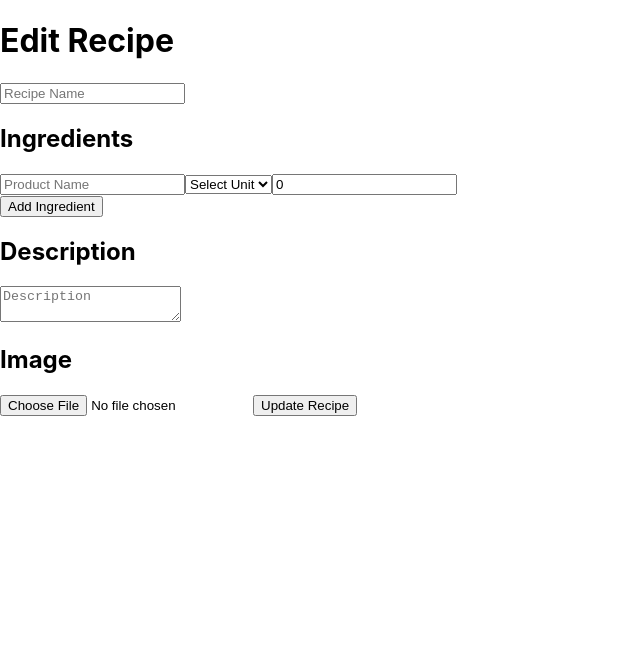
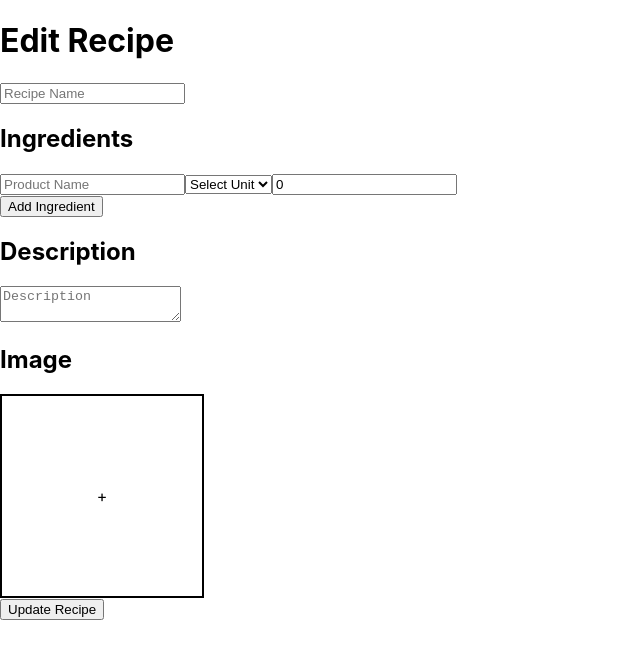
Before and after one commit to anna-zagrebelnaya/recipes-frontend, a React (Create React App) app: page /edit/1 in a window 1280 px wide. Shown: the top 658 px of the page, without its empty margins (0-640 px from the left). Built offline with nearby package versions, Linux system fonts and the light colour scheme; no server answers.

Commit message:
Fix image

```diff
--- a/src/components/AddRecipe.js
+++ b/src/components/AddRecipe.js
@@ -45,6 +45,10 @@ function AddRecipe() {
     setImage(e.target.files[0]);
   };
 
+  const handleImageClick = () => {
+    document.getElementById('fileInput').click();
+  };
+
   const handleSubmit = () => {
     const formData = new FormData();
     formData.append('recipe', new Blob([JSON.stringify({
@@ -57,7 +61,7 @@ function AddRecipe() {
     })], {
       type: 'application/json'
     }));
-    if (image) {
+    if (image && image instanceof File) {
       formData.append('image', image);
     }
 
@@ -128,7 +132,34 @@ function AddRecipe() {
         onChange={e => setDescription(e.target.value)}
       />
       <h2>Image</h2>
-      <input type="file" onChange={handleImageChange} />
+      <div
+        style={{
+          width: '200px',
+          height: '200px',
+          border: '2px solid #000',
+          display: 'flex',
+          justifyContent: 'center',
+          alignItems: 'center',
+          cursor: 'pointer'
+        }}
+        onClick={handleImageClick}
+      >
+        {image ? (
+          image instanceof File ? (
+            <img src={URL.createObjectURL(image)} alt="Recipe" style={{ maxWidth: '100%', maxHeight: '100%' }} />
+          ) : (
+            <img src={"/uploads/"+image} alt="Recipe" style={{ maxWidth: '100%', maxHeight: '100%' }} />
+          )
+        ) : (
+          <span>+</span>
+        )}
+      </div>
+      <input
+        type="file"
+        id="fileInput"
+        style={{ display: 'none' }}
+        onChange={handleImageChange}
+      />
       <button onClick={handleSubmit}>{id ? 'Update Recipe' : 'Save Recipe'}</button>
     </div>
   );
```
